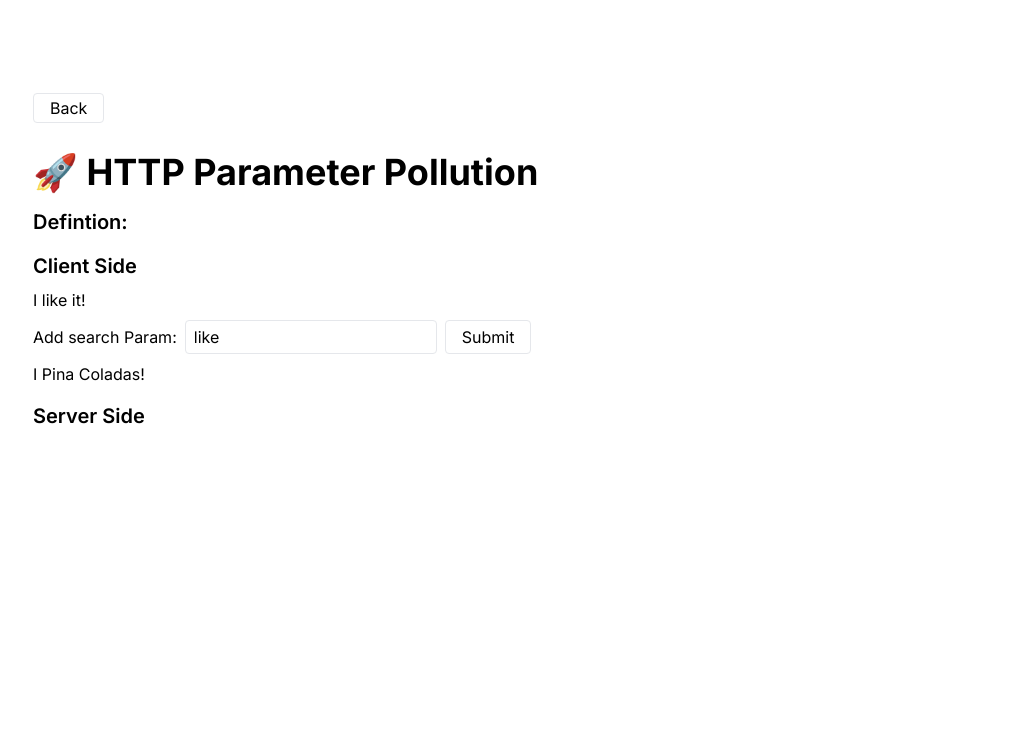
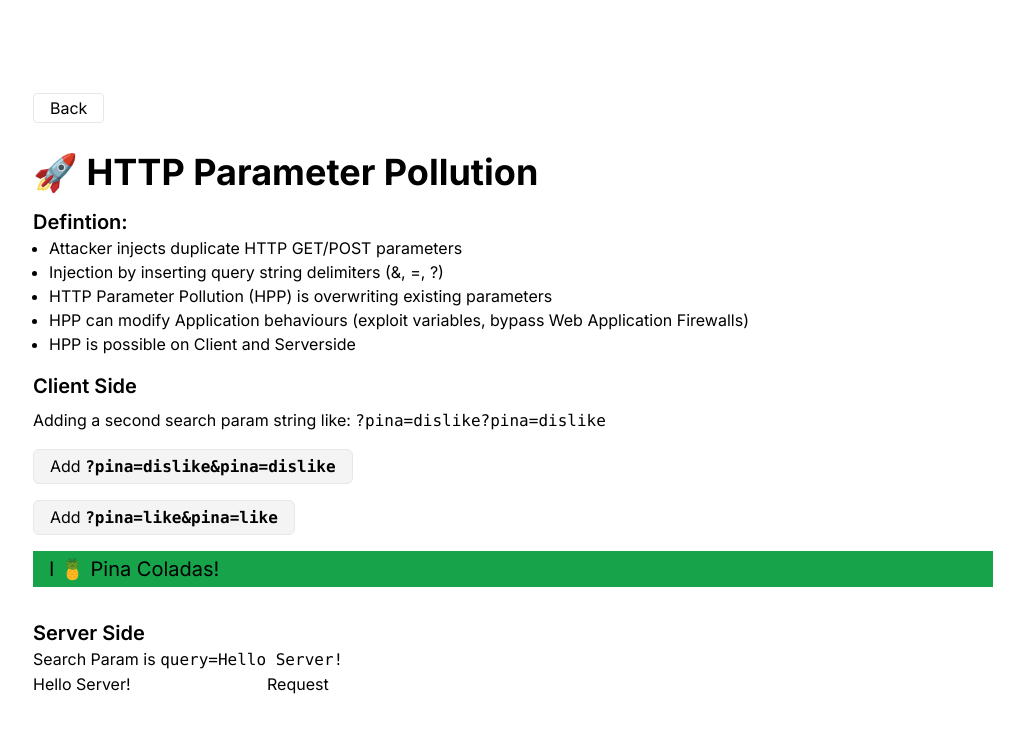
Before and after one commit to TobiasGleiter/nextjs-security, a Next.js app: page /docs/input-validation/hpp in a window 1280 px wide. Shown: the top 732 px of the page, without its empty margins (127-1151 px from the left). Built offline with nearby package versions, Linux system fonts and the light colour scheme.

Commit message:
refactor: hpp

```diff
--- /dev/null
+++ b/src/app/api/v1/input-validation/hpp/route.ts
@@ -0,0 +1,14 @@
+import { NextApiRequest } from "next";
+
+export function GET(request: NextApiRequest): Response {
+  const text = QueryStringUrl(request.url);
+
+  return Response.json({ text }, { status: 200 });
+}
+
+function QueryStringUrl(url: any): any {
+  const queryString = url.split("?")[1];
+  const searchParam = queryString.split("&");
+
+  return searchParam;
+}
--- a/src/app/docs/input-validation/hpp/page.tsx
+++ b/src/app/docs/input-validation/hpp/page.tsx
@@ -5,17 +5,26 @@ import { useSearchParams } from "next/navigation";
 import { useState } from "react";
 
 export default function Page() {
-  const [param, setParam] = useState<string>("like");
-  const [modifiedUrl, setModifiedUrl] = useState<string>("");
   const searchParams = useSearchParams();
   const firstParam = searchParams.get("pina");
 
-  const handleSubmit = (e: any) => {
-    e.preventDefault();
+  const [text, setText] = useState<string>("Hello Server!");
 
-    const encodedParam = encodeURIComponent(param);
-    const url = `${window.location.href}?param=${encodedParam}`;
-    setModifiedUrl(url);
+  const handleSearch = async (searchTerm: any) => {
+    try {
+      const response = await fetch(
+        `/api/v1/input-validation/hpp?query=${searchTerm}`,
+      );
+
+      if (!response.ok) {
+        throw new Error("Failed to fetch data");
+      }
+
+      const data = await response.json();
+      console.log(data); // Handle response data
+    } catch (error) {
+      console.error(error);
+    }
   };
 
   return (
@@ -32,36 +41,60 @@ export default function Page() {
         <h1 className="text-4xl font-bold">🚀 HTTP Parameter Pollution</h1>
         <div>
           <h2 className="text-xl font-semibold">Defintion:</h2>
+          <ul className="list-disc ml-4">
+            <li>Attacker injects duplicate HTTP GET/POST parameters</li>
+            <li>Injection by inserting query string delimiters (&, =, ?)</li>
+            <li>
+              HTTP Parameter Pollution (HPP) is overwriting existing parameters
+            </li>
+            <li>
+              HPP can modify Application behaviours (exploit variables, bypass
+              Web Application Firewalls)
+            </li>
+            <li>HPP is possible on Client and Serverside</li>
+          </ul>
         </div>
         <div className="flex flex-col gap-2">
           <h2 className="text-xl font-semibold">Client Side</h2>
-          <Link href="/docs/input-validation/hpp?pina=dislike">I like it!</Link>
-          <form onSubmit={handleSubmit} className="flex gap-2 items-center">
-            <label htmlFor="param">Add search Param:</label>
-            <input
-              type="text"
-              id="param"
-              className="border py-1 px-2 rounded"
-              value={param}
-              onChange={(e) => setParam(e.target.value)}
-            />
-            <button
-              type="submit"
-              className="border py-1 px-4 rounded hover:bg-zinc-50 duration-150"
+          <div className="flex flex-col gap-4">
+            <p>
+              Adding a second search param string like:{" "}
+              <code>?pina=dislike?pina=dislike</code>
+            </p>
+            <Link
+              href="/docs/input-validation/hpp?pina=dislike&pina=dislike"
+              className="bg-zinc-100 border w-fit px-4 py-1 rounded-md"
             >
-              Submit
-            </button>
-          </form>
-          <p>I {firstParam} Pina Coladas!</p>
-          {modifiedUrl && (
-            <div>
-              <p>Modified URL:</p>
-              <code>{modifiedUrl}</code>
-            </div>
-          )}
+              Add <code className="font-bold">?pina=dislike&pina=dislike</code>
+            </Link>
+            <Link
+              href="/docs/input-validation/hpp?pina=like&pina=like"
+              className="bg-zinc-100 border w-fit px-4 py-1 rounded-md"
+            >
+              Add <code className="font-bold">?pina=like&pina=like</code>
+            </Link>
+            <p
+              className={`text-xl px-4 py-1 ${
+                firstParam == "dislike" ? "bg-red-300" : "bg-green-600"
+              } `}
+            >
+              I <span className="font-bold">{firstParam}</span> 🍍 Pina Coladas!
+            </p>
+            <ul>
+              <li></li>
+            </ul>
+          </div>
         </div>
         <div>
           <h2 className="text-xl font-semibold">Server Side</h2>
+          <p>
+            Search Param is <code>query={text}</code>
+          </p>
+          <input
+            onChange={(e) => setText(e.target.value)}
+            defaultValue={text}
+          ></input>
+          <button onClick={() => handleSearch(text)}>Request</button>
         </div>
       </div>
     </main>
--- a/src/app/page.tsx
+++ b/src/app/page.tsx
@@ -16,7 +16,9 @@ export default function Home() {
               🚀 HTTP Parameter Pollution
             </h2>
           </Link>
-          <p className="text-zinc-700">Add or Duplicate Parameter Values</p>
+          <p className="text-zinc-700">
+            Attacker injects duplicate HTTP GET/POST parameters
+          </p>
         </div>
       </div>
     </main>
```
